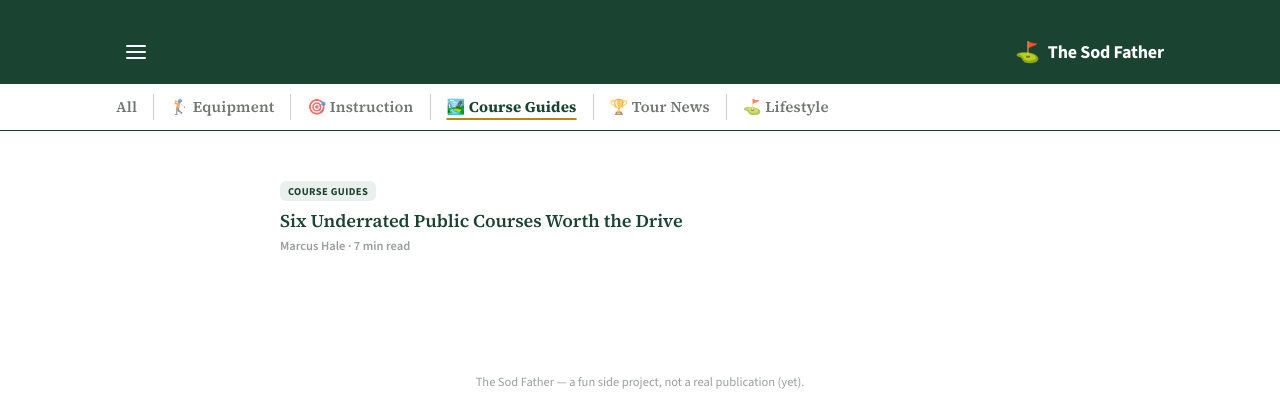
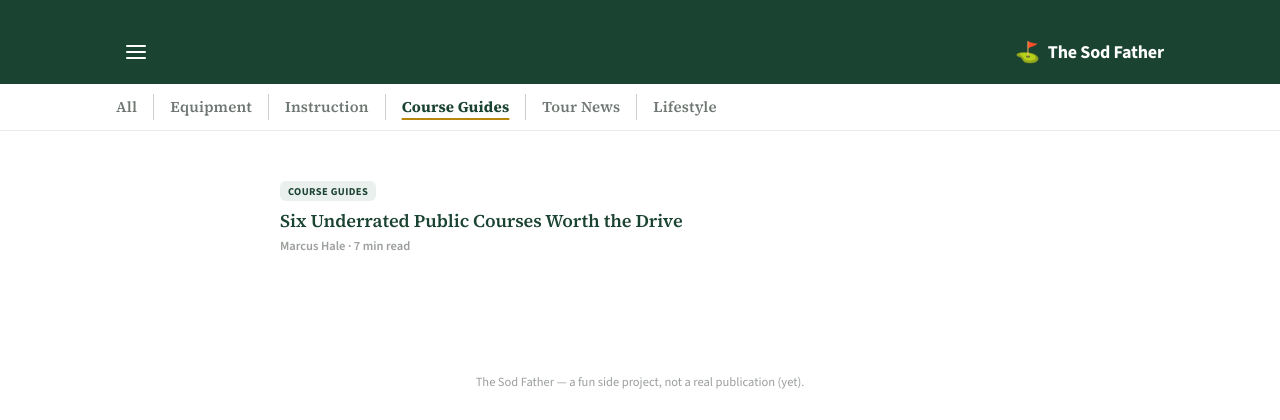
Before and after one commit to Dmans27/the-sod-father, a Flask app: page /category/courses in a window 1280 px wide. Shown: the top 420 px of the page. Run offline with Flask 3, Linux system fonts and the light colour scheme; the visitor is signed in with stand-in values (Sample User, id 1).

Commit message:
Category bar: remove emojis, lighter bottom border

```diff
--- a/static/css/style.css
+++ b/static/css/style.css
@@ -49,7 +49,7 @@ a { color: inherit; }
    on a device that reports a tiny or zero inset. */
 .site-header {
   background: var(--fairway-deep);
-  border-bottom: 1px solid var(--line); /* light rule under the white category bar */
+  border-bottom: 1px solid #e9ece9; /* light rule under the white category bar */
   position: sticky;
   top: 0;
   z-index: 10;
--- a/templates/base.html
+++ b/templates/base.html
@@ -37,7 +37,7 @@
       <div class="category-bar__scroll" id="category-bar-scroll">
         <a href="/" class="category-bar__chip {% if not active_category %}is-active{% endif %}">All</a>
         {% for key, cat in categories.items() %}
-          <a href="/category/{{ key }}" class="category-bar__chip {% if active_category == key %}is-active{% endif %}">{{ cat.emoji }} {{ cat.label }}</a>
+          <a href="/category/{{ key }}" class="category-bar__chip {% if active_category == key %}is-active{% endif %}">{{ cat.label }}</a>
         {% endfor %}
       </div>
     </nav>
```
